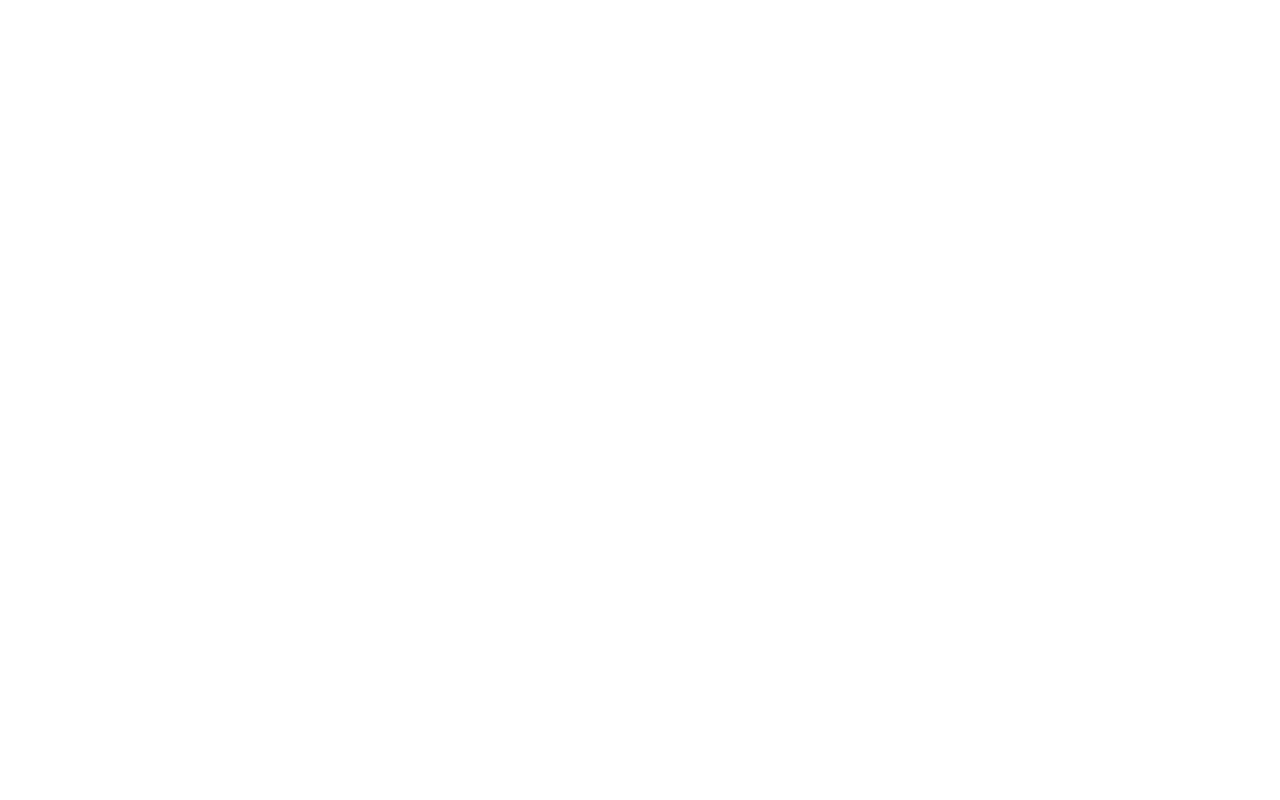
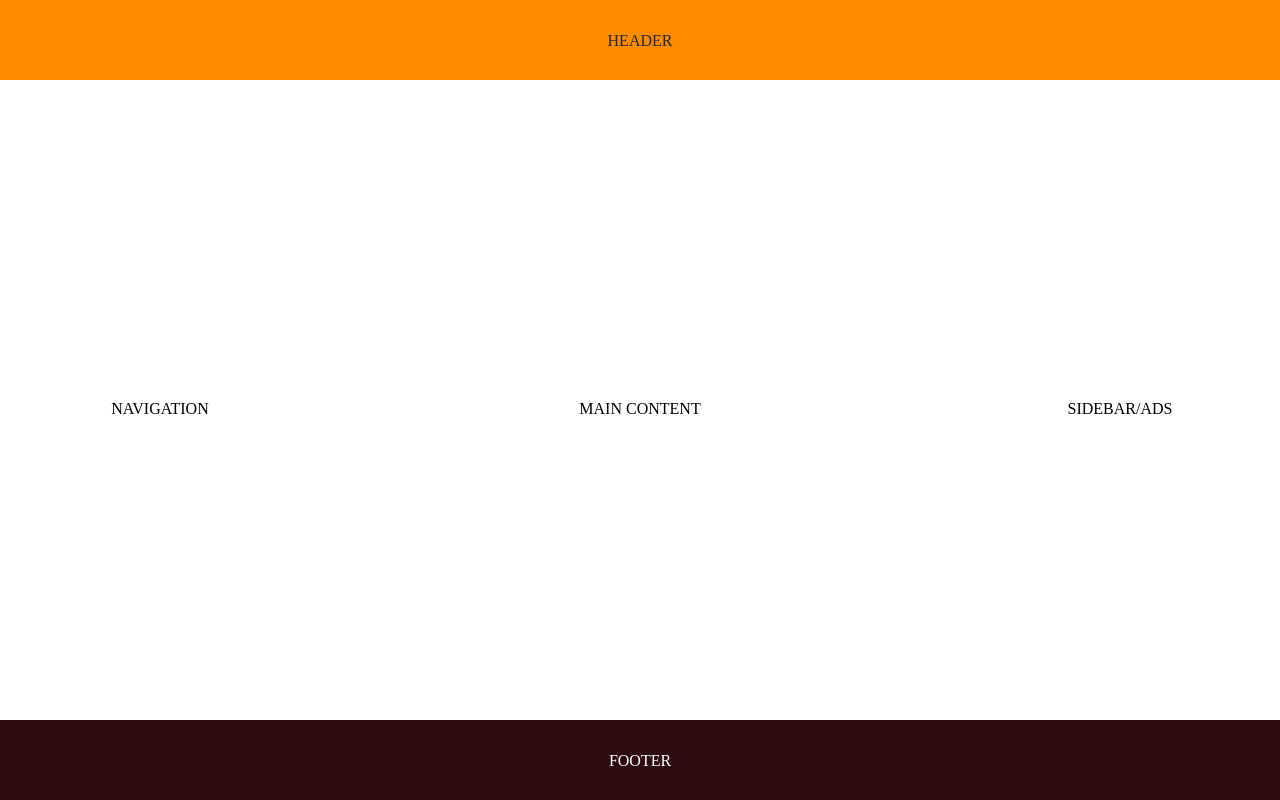
Before and after one commit to RenV123/holy-grail, a plain HTML site: page floats.html in a window 1280 px wide. Drawn offline with Linux system fonts and the light colour scheme.

Commit message:
I hate floats...

```diff
--- a/css/floats.css
+++ b/css/floats.css
@@ -0,0 +1,50 @@
+/*Generic Styling*/
+.header-content {
+  background: #ff8b00;
+  color: #26292b;
+}
+
+.footer-content {
+  background: #2d0d10;
+  color: white;
+}
+
+.outer-container {
+  width: 100vw;
+  height: 100vh;
+}
+.nav-content {
+  float: left;
+  width: 25vw;
+}
+.main-content {
+  float: left;
+  width: 50vw;
+}
+.sidebar-content {
+  float: left;
+  width: 25vw;
+}
+
+.inner-container {
+  height: 80vh;
+}
+.inner-container > * {
+  text-align: center;
+  position: relative;
+  top: 40vh;
+}
+
+/*Reset floats so footer is unaffected.*/
+.inner-container:after {
+  content: '';
+  display: table;
+  clear: both;
+}
+
+.footer-content,
+.header-content {
+  height: 10vh;
+  text-align: center;
+  padding: 4vh 0px;
+}
--- a/floats.html
+++ b/floats.html
@@ -10,25 +10,30 @@
 </head>
 
 <body>
-    <header>
-        <!-- Place a title here -->
-    </header>
+    <div class="outer-container">
+        <header class="header-content">
+            <!-- Place a title here -->
+            <div>HEADER</div>
+        </header>
 
-    <nav>
-        <!-- Place a list of links here -->
-    </nav>
+        <div class="inner-container">
+            <nav class="nav-content">
+                NAVIGATION
+            </nav>
+            <main class="main-content">
+                <div>
+                    MAIN CONTENT
+                </div>
+            </main>
+            <aside class="sidebar-content">
+                SIDEBAR/ADS
+            </aside>
+        </div>
 
-    <main>
-        <!-- Place a long text here -->
-    </main>
-
-    <aside>
-        <!-- Place a small image here -->
-    </aside>
-
-    <footer>
-        <!-- Place a copyright notice here -->
-    </footer>
+        <footer class="footer-content">
+            <div>FOOTER</div>
+        </footer>
+    </div>
 </body>
 
 </html>
```
